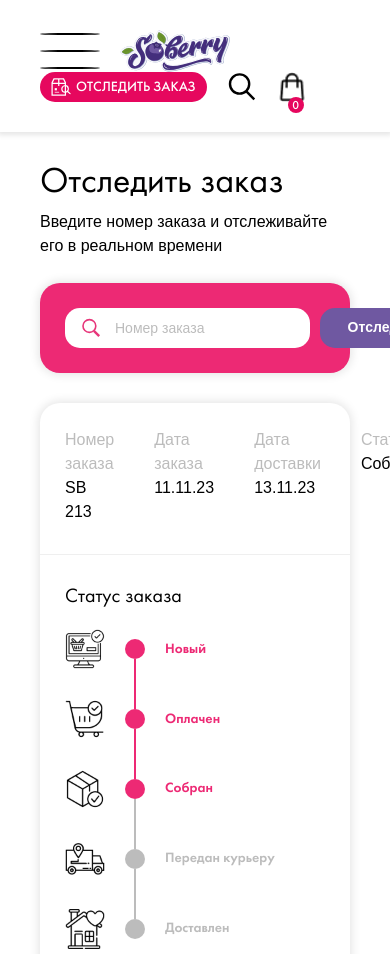
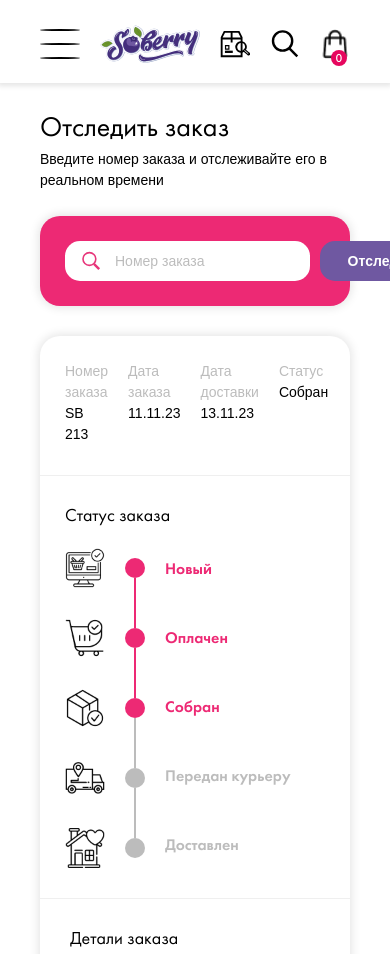
Before and after one commit to ArsenyKornilcev/soberry, a plain HTML site: page index.html in a window 390 px wide. Shown: the top 954 px of the page. Drawn offline with nearby package versions, Linux system fonts and the light colour scheme.

Commit message:
media: styles for 640

```diff
--- a/css/style.css
+++ b/css/style.css
@@ -53,7 +53,7 @@ section>section {
 .header {
     background: #FFF;
     box-shadow: 0px 1px 5px 2px rgba(0, 0, 0, 0.10);
-    padding: 30px 40px;
+    padding: 30px 40px 28px;
 }
 
 .header__group {
@@ -428,7 +428,7 @@ section.search p {
     padding: 14px 50px 13px;
 }
 
-.table__header .table__col:nth-child(2) {
+.table__header .table__col:nth-child(1) {
     grid-column: 2;
 }
 
@@ -722,7 +722,7 @@ section.search p {
         height: 30px;
     }
 
-    .header__btn_track img {
+    .header__btn_track svg {
         width: 20px;
         height: 20px;
     }
@@ -737,6 +737,10 @@ section.search p {
 @media (max-width: 770px) {
     .header__logo img {
         width: 110px;
+    }
+
+    .header {
+        padding: 25px 40px 20px;
     }
 
     section.title h1 {
@@ -765,6 +769,10 @@ section.search p {
 
     section.order__status {
         padding: 30px 25px;
+    }
+
+    section.order__meta {
+        gap: 20px;
     }
 
     .search__form input,
@@ -846,6 +854,10 @@ section.search p {
         margin-top: 6px;
     }
 
+    .total span {
+        font-size: 14px;
+    }
+
     .main,
     section.order,
     section.info {
@@ -854,6 +866,49 @@ section.search p {
 }
 
 @media (max-width: 640px) {
+    .header .hamburger {
+        width: 50px;
+    }
+
+    .main>.container h3 {
+        font-size: 18px;
+    }
+
+    section.title h1 {
+        font-size: 28px;
+        margin-bottom: 3px;
+    }
+
+    section.title p {
+        font-size: 14px;
+    }
+
+    .meta__col {
+        font-size: 14px;
+    }
+
+    .header__logo img {
+        width: 100px;
+    }
+
+    .header__btn_track {
+        background: none;
+        padding: 0;
+    }
+
+    .header__btn_track span {
+        display: none;
+    }
+
+    .header__btn_track svg {
+        width: 30px;
+        height: 30px;
+    }
+
+    .header__btn_track svg path {
+        stroke: #000;
+    }
+
     .status__bar {
         display: flex;
         flex-flow: row nowrap;
@@ -900,6 +955,7 @@ section.search p {
 
     .status__bar .status__points_titles .status__title {
         transform: translateX(0%);
+        font-size: 16px;
     }
 
     .item__img img {
@@ -907,9 +963,21 @@ section.search p {
         height: 75px;
     }
 
+    .details__table {
+        font-size: 14px;
+    }
+
     .table__row {
         grid-template-columns: 75px 6fr 1fr 1fr;
         gap: 10px;
+    }
+
+    .table__header .table__col:nth-child(1) {
+        grid-column: 1;
+    }
+
+    .table__header .table__col:nth-child(2) {
+        grid-column: 3;
     }
 
     .table__header .table__col_empty {
@@ -920,4 +988,15 @@ section.search p {
         grid-template-columns: 75px 1fr;
         gap: 10px;
     }
+
+    .info span {
+        font-size: 14px;
+    }
 }
+
+@media (max-width: 560px) {
+    .header .hamburger {
+        width: 40px;
+        gap: 12px;
+    }
+}
--- a/index.html
+++ b/index.html
@@ -36,7 +36,19 @@
             </div>
             <div class="header__btns">
                 <button class="header__btn header__btn_track">
-                    <img src="img/icons/track.svg" alt="">
+                    <svg width="25" height="25" viewBox="0 0 25 25" fill="none" xmlns="http://www.w3.org/2000/svg">
+                        <path
+                            d="M18.2776 18.9283C20.481 18.552 21.9622 16.4607 21.5859 14.2573C21.2095 12.0539 19.1183 10.5728 16.9149 10.9491C14.7115 11.3254 13.2303 13.4167 13.6066 15.6201C13.983 17.8235 16.0742 19.3046 18.2776 18.9283Z"
+                            stroke="white" stroke-width="1.55685" stroke-miterlimit="10" stroke-linecap="round" />
+                        <path
+                            d="M23.3391 21.4034C23.6641 21.6848 24.1557 21.6495 24.4371 21.3245C24.7185 20.9995 24.6832 20.5079 24.3582 20.2265L23.3391 21.4034ZM19.5144 18.0916L23.3391 21.4034L24.3582 20.2265L20.5335 16.9147L19.5144 18.0916Z"
+                            fill="white" />
+                        <path
+                            d="M9.69388 11.1555V2.38477M9.69388 2.38477H3.69287L1.3848 7.00092V7.92415M9.69388 2.38477H15.6949L18.003 7.00092V7.92415M1.3848 7.92415H18.003M1.3848 7.92415V22.6959H18.003V7.92415"
+                            stroke="white" stroke-width="1.55685" />
+                        <path d="M4.61612 13.9252H7.38581V16.6949H4.61612V13.9252Z" fill="white" />
+                        <path d="M4.61612 18.5414H10.1555V19.4646H4.61612V18.5414Z" fill="white" />
+                    </svg>
                     <span>отследить заказ</span>
                 </button>
                 <button class="header__btn header__btn_icon">
@@ -138,7 +150,6 @@
 
                     <div class="details__table">
                         <div class="table__header table__row">
-                            <div class="table__col table__col_empty"></div>
                             <div class="table__col">Товар</div>
                             <div class="table__col item__count">Шт</div>
                             <div class="table__col item__price">Цена</div>
```
